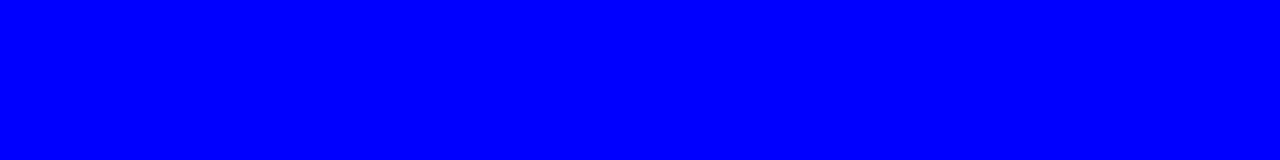
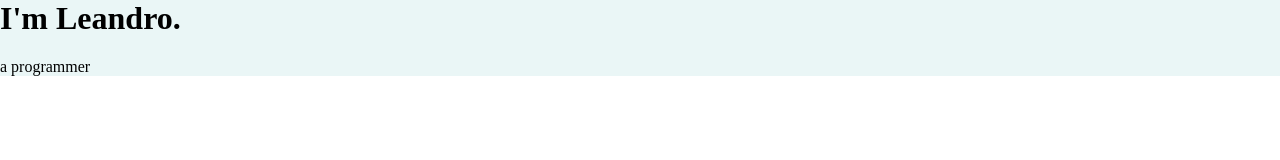
Before and after one commit to LeaCara/CV_WEB, a plain HTML site: page CSS - My Site/index.html in a window 1280 px wide. Drawn offline with Linux system fonts and the light colour scheme.

Commit message:
CSS margins and pesticide

```diff
--- a/CSS - My Site/css/styles.css
+++ b/CSS - My Site/css/styles.css
@@ -1,14 +1,20 @@
 /*External CSS: style="background-color: white
 /********************TAG SELECTORS*************************/
+body{
+  margin: 0;
+}
 h1 {
-  font-size: 200px;
-  color: #66bfbf;
+  /*font-size: 200px;
+  color: #66bfbf;*/
+  margin-top: 0;
+  margin-left: 0;
+  margin-right: 0;
 }
-h3 {
+/*h3 {
   color: #66bfbf;
 }
 body {
-  background-color: /*#eaf6f6*/blue;
+  background-color: #eaf6f6;
 }
 hr {
  border-color: grey;
@@ -21,7 +27,13 @@ hr {
  img:hover {
  background-color: gold;
 }
-
+*/
+div{
+  margin-left: 0;
+  margin-right: 0;
+  margin-top: 0;
+  background-color: #eaf6f6;
+}
 
 /********************CLASS SELECTORS*************************/
 /*
--- a/CSS - My Site/index.html
+++ b/CSS - My Site/index.html
@@ -9,6 +9,9 @@
   <link rel="icon" href="favicon.ico">
 </head>
 <body>
-
-</body>
+  <div class="">
+    <h1>I'm Leandro.</h1>
+    <p>a programmer</p>
+  </div>
+  </body>
 </html>
```
